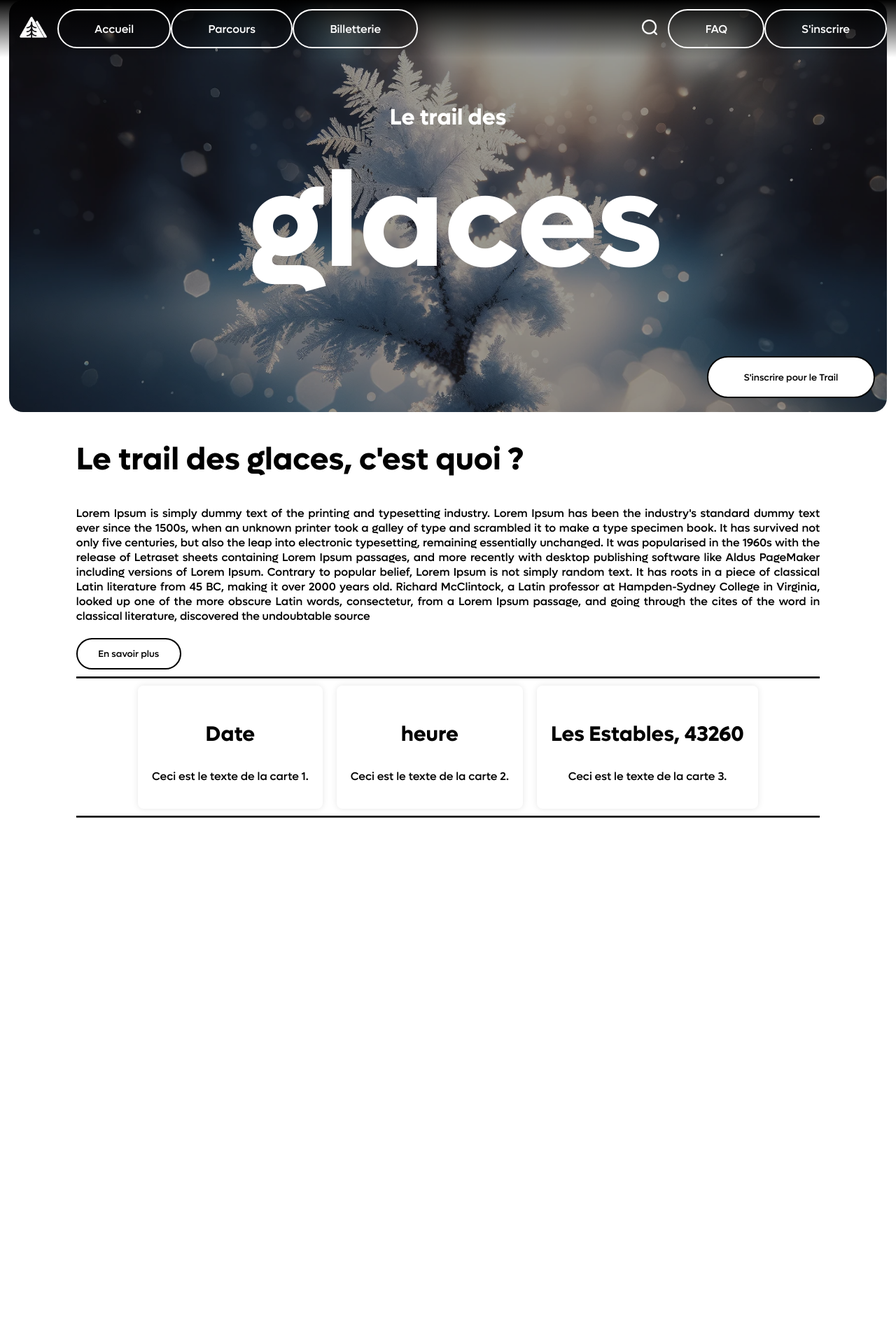
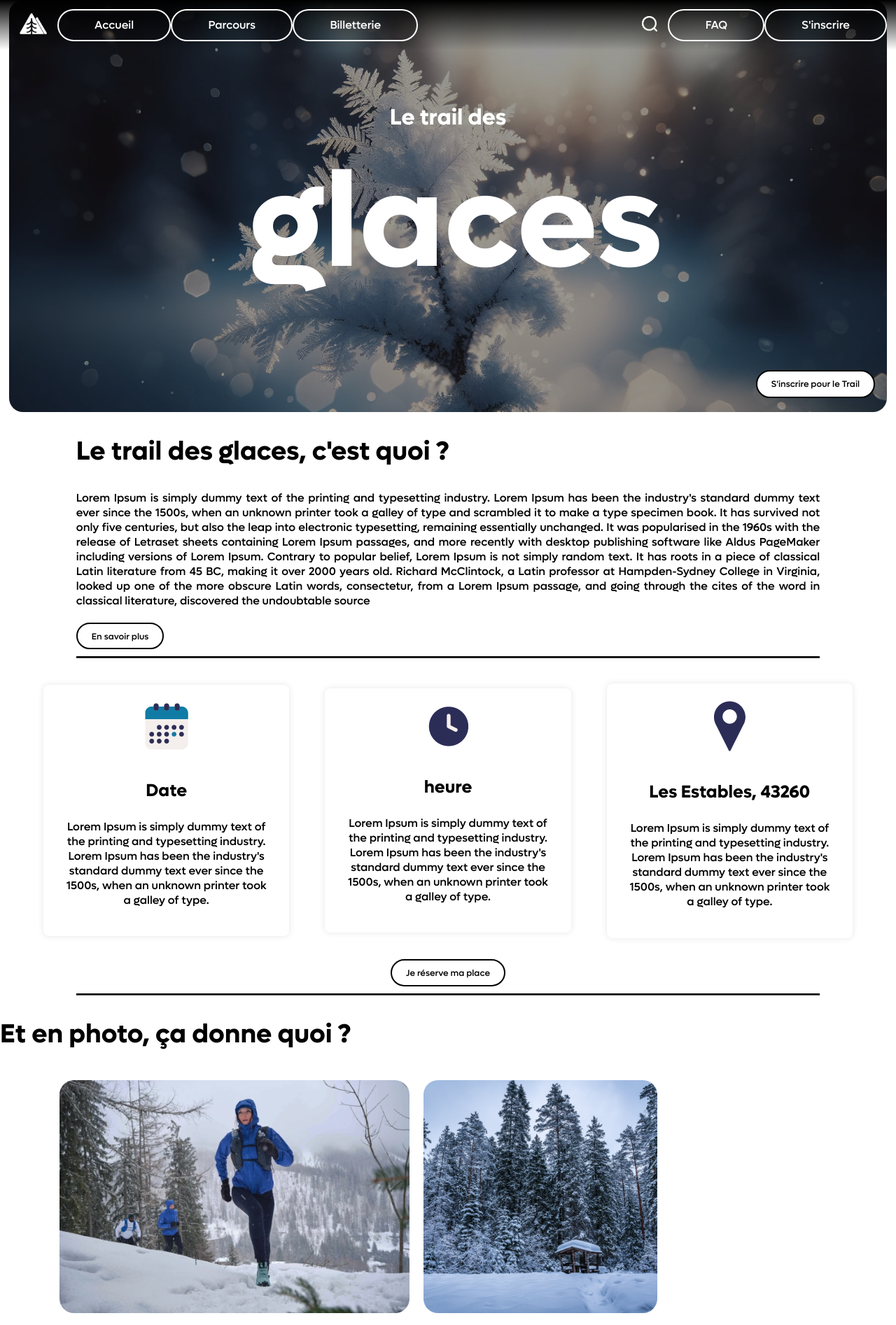
Before and after one commit to Oscargbd/SAE301, a PHP site: page / in a window 1280 px wide. Shown: the top 1894 px of the page at 70% size. Before the commit the page ends 1169 px from the top, so only its background shows below. Run offline with PHP 8.4, Linux system fonts and the light colour scheme.

Commit message:
integration css page d'accueil

```diff
--- a/assets/styles.css
+++ b/assets/styles.css
@@ -51,7 +51,7 @@ nav a {
     border: solid 2px;
     border-radius: 10000vw;
     padding: 1vw;
-    height: 2.1vw;
+    height: 1.3vw;
     transition-duration: .2s;
 }
 
@@ -80,17 +80,17 @@ nav a:hover:first-child {
 }
 
 h1{
-    font-size: 105px;
+    font-size: 6.8359375vw;
     font-family: lufgabold;
 }
 
 h2{
-    font-size: 45px;
+    font-size: 2.9296875vw;
     font-family: lufgabold;
 }
 
 h3{
-    font-size: 30px;
+    font-size: 1.953125vw;
     font-family: lufgabold;
 }
 
@@ -231,10 +231,12 @@ header {
 }
 
 .bouton-inscription {
+    font-size: 0.9765625vw;
     position: absolute;
     bottom: 20px;
-    width: 240px;
-    height: 60px;
+    justify-content: center;
+    width: fit-content;
+    height: fit-content;
     right: 30px;
     border: 2px solid #000;
     background-color: white;
@@ -259,9 +261,11 @@ header {
 }
 
 .bouton-info{
+    font-size: 0.9765625vw;
     bottom: 20px;
-    width: 150px;
-    height: 45px;
+    justify-content: center;
+    width: fit-content;
+    height: 3vw;
     border: 2px solid #000;
     background-color: transparent;
     color: #000;
@@ -270,6 +274,7 @@ header {
     cursor: pointer;
     z-index: 3;
 }
+
 
 .bouton-info:hover{
     transition-duration: .2s;
@@ -285,34 +290,77 @@ header {
     text-align: center;
 }
 
+
+
 .conteneur-cartes {
     display: flex;
     justify-content: center;
     align-items: center;
-    height: fit-content;
+    flex-wrap: wrap;
 }
 
 .carte {
-
     text-align: center;
-    padding: 20px;
-    margin: 0 10px;
-    width: fit-content;
+    padding: 2%;
+    margin: 2%;
+    width: calc(33.33% - 20px);
+    max-width: 300px;
     background-color: #ffffff;
     box-shadow: 0 0 10px rgba(0, 0, 0, 0.1);
     border-radius: 8px;
 }
 
 .carte i {
-    font-size: 48px;
-    margin-bottom: 10px;
+    font-size: 4vw;
+    margin-bottom: 2%;
 }
-
 
 .carte {
     border: none;
 }
 
+.bouton-container {
+    display: flex;
+    justify-content: center;
+    align-items: center;
+}
+
+
+@media screen and (max-width: 768px) {
+    .carte {
+        width: calc(50% - 20px);
+    }
+}
+
+@media screen and (max-width: 480px) {
+    .carte {
+        width: calc(100% - 20px);
+    }
+}
+
+.image-container {
+    display: flex;
+    flex-wrap: wrap;
+    justify-content: center;
+    align-items: center;
+    margin-top: 20px;
+    width: 80%;
+}
+
+.rectangle {
+    width: fit-content;
+    height:  26.041666666666668vw;
+    border-radius: 1.6276041666666667vw;
+    margin-right: 10px;
+    margin: 10px;
+}
+
+.square {
+    width: fit-content;
+    height:  26.041666666666668vw;
+    border-radius: 1.6276041666666667vw;
+    margin: 10px;
+}
 
 /*-------------------------------
             Billetterie
--- a/index.php
+++ b/index.php
@@ -48,26 +48,63 @@ undoubtable source</p>
 
     <div class="conteneur-cartes">
         <div class="carte">
-    <i class="fa fa-rocket"></i>
+            <i class="fa fa-rocket"><img src="images/icon/Fichier 6.png" alt=""></i>
             <h3>Date</h3>
-    <p>Ceci est le texte de la carte 1.</p>
+            <p>Lorem Ipsum is simply dummy
+            text of the printing and
+            typesetting industry. Lorem
+            Ipsum has been the industry's
+            standard dummy text ever
+            since the 1500s, when an
+            unknown printer took a galley
+            of type.</p>
         </div>
 
         <div class="carte">
-    <i class="fa fa-globe"></i>
+            <i class="fa fa-globe"><img src="images/icon/Fichier 5.png" alt=""></i>
             <h3>heure</h3>
-    <p>Ceci est le texte de la carte 2.</p>
+            <p>Lorem Ipsum is simply dummy
+            text of the printing and
+            typesetting industry. Lorem
+            Ipsum has been the industry's
+            standard dummy text ever
+            since the 1500s, when an
+            unknown printer took a galley
+            of type.</p>
         </div>
 
         <div class="carte">
-    <i class="fa fa-heart"></i>
+            <i class="fa fa-heart"><img src="images/icon/Fichier 7.png" alt=""></i>
             <h3>Les Estables, 43260</h3>
-    <p>Ceci est le texte de la carte 3.</p>
+            <p>Lorem Ipsum is simply dummy
+            text of the printing and
+            typesetting industry. Lorem
+            Ipsum has been the industry's
+            standard dummy text ever
+            since the 1500s, when an
+            unknown printer took a galley
+            of type.</p>
         </div>
     </div>
+        <div class="bouton-container">
+            <a href="billeterie.php"><button class="bouton-info">Je réserve ma place</button></a>
+        </div>
+
+
+
+
+
 
     <div class="separateur"></div>
     </main>
+        <h2>Et en photo, ça donne quoi ?</h2>
+     <div class="image-container">
+        <img class="rectangle" src="images/galerie img 5.jpg" alt="">
+        <img class="square" src="images/galerie img 1.jpg" alt="">
+        <img class="square" src="images/galerie img 6.jpg" alt="">
+        <img class="rectangle" src="images/galerie img2.jpg" alt="">
+
+    </div>
 </body>
 
 </html>
```
Also changed, not shown: images/galerie img 1.jpg (added), images/galerie img 3.jpg (added), images/galerie img 4.jpg (added), images/galerie img 5.jpg (added), images/galerie img 5.webp (added), images/galerie img 6.jpg (added), images/galerie img 6.webp (added), images/icon/Fichier 5.png (added), images/icon/Fichier 6.png (added), images/icon/Fichier 7.png (added), 2 other files. Lines whose indentation alone changed are shown as unchanged.
